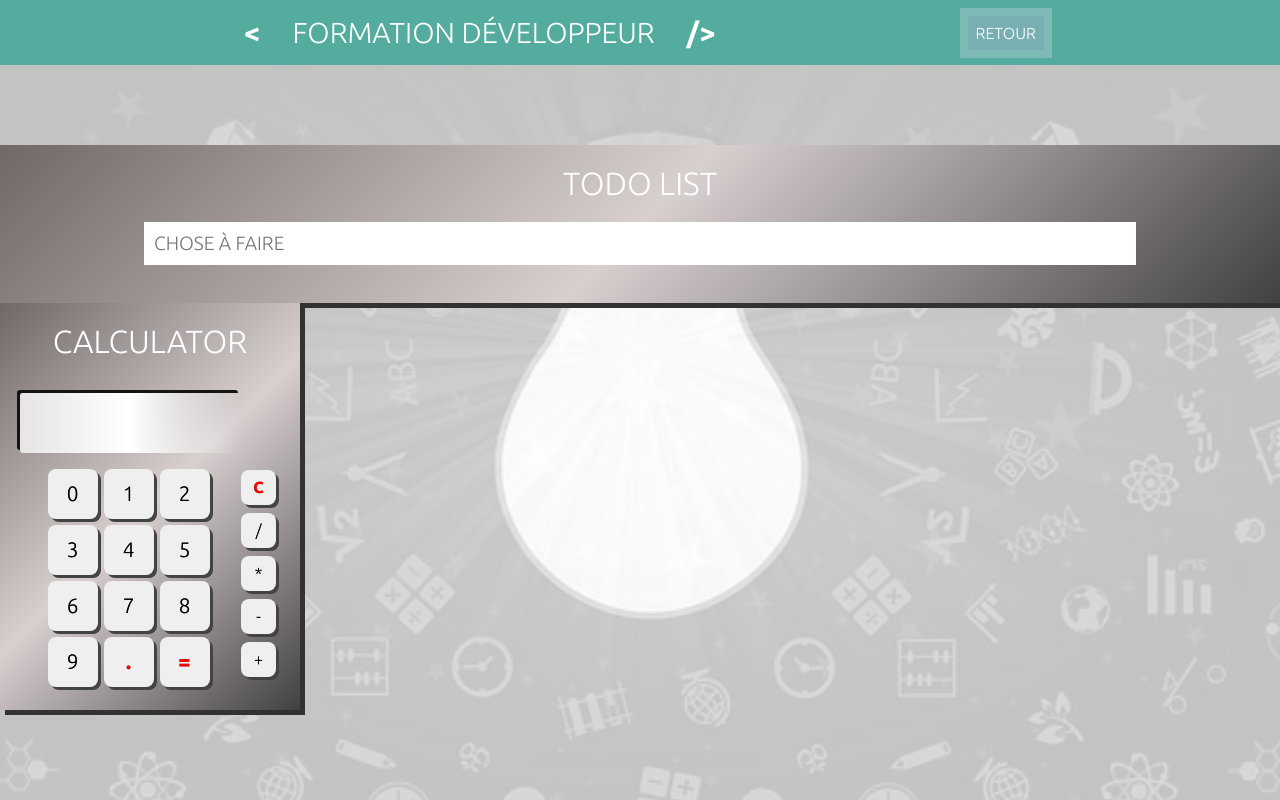
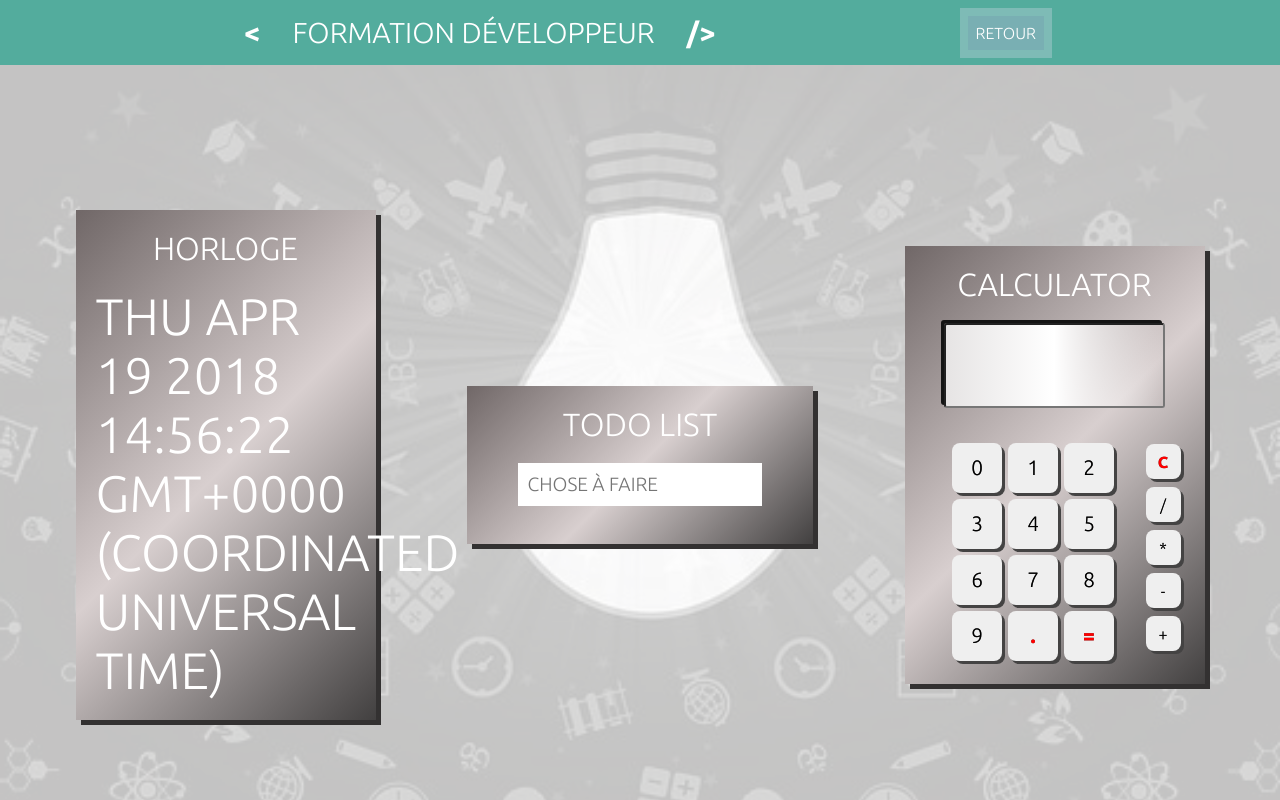
Before and after one commit to Matthias-GOUDJIL/admin, a plain HTML site: page html/gadgets.html in a window 1280 px wide. Shown: the top 800 px of the page. Drawn offline with Linux system fonts and the light colour scheme.

Commit message:
clock added

```diff
--- a/html/gadgets.html
+++ b/html/gadgets.html
@@ -39,6 +39,14 @@
 
         <div class="gadget-overlay">
 
+            <!-- Horloge ************************************************************************************** -->
+            <div id="clock">
+                <div class="container" id="container">
+                        <h1 id="title">Horloge</h1>
+                    <p id="display-clock">13 : 13 : 13</p>
+                </div>
+            </div>
+
             <!-- Todo-List ************************************************************************************** -->
             <div class="container" id="container">
                 <h1 id="title">Todo List</h1>
@@ -52,7 +60,7 @@
             <!-- Calculator ************************************************************************************** -->
 
             <div id="calculator">
-                 <div class="container" id="container">
+                <div class="container" id="container">
                     <h1 id="title">calculator</h1>
                     <input id="screen_input" type="text">
                     <div>
@@ -62,11 +70,15 @@
                 </div>
             </div>
 
+
+
         </div>
 
     </div>
 
 
+
+    <script src="../js/clock.js"></script>
     <script src="../js/gadgets.js"></script>
     <script src="../js/todo.js"></script>
     <script src="../js/calculator.js"></script>
--- /dev/null
+++ b/js/clock.js
@@ -0,0 +1,7 @@
+var clock = document.getElementById('display-clock');
+
+setInterval(function () {
+    var current_date= new Date();
+    clock.innerHTML= current_date;
+
+}, 1000);
--- a/scss/_calculator.scss
+++ b/scss/_calculator.scss
@@ -3,27 +3,26 @@
         max-width: 300px !important;
         display: flex;
         flex-direction: column;
+        align-items: center;
         #screen_input {
             width: 85%;
-            height: 60px;
-            margin: 5% 0;
             font-size: 3rem;
             text-align: right;
-            padding: 0 5%;
+            padding: 5%;
             box-shadow: -3px -3px rgb(20, 20, 20);
-            border: none;
             border-radius: 3px;
-            font-family: 'VT323', monospace;
+            // font-family: 'VT323', monospace;
             font-weight: 300;
             background: linear-gradient(-90deg, rgba(255, 255, 255, 0), white, rgb(230, 228, 228));
-            color: transparent;
             text-shadow: 0 0 0.5px #05223a;
+
             &:focus {
                 outline: none;
             }
         }
         div {
             display: flex;
+            margin-top: 1rem;
             #digits {
                 display: flex;
                 justify-content: center;
--- /dev/null
+++ b/scss/_clock.scss
@@ -0,0 +1,10 @@
+#clock {
+    #container {
+        max-width: 300px !important;
+        p {
+            color: #fff;
+            font-size: 3.2rem;
+            user-select: none;
+        }
+    }
+}
--- a/scss/gadgets.scss
+++ b/scss/_gadgets.scss
@@ -12,16 +12,17 @@
     background-attachment: fixed;
     background-size: cover;
     background-repeat: no-repeat;
-    height: 10000px;
+    height: 100vh;
     .gadget-overlay {
-        padding: 10vh 0;
         background-color: rgba(253, 253, 253, 0.774);
-        height: 100000px ;
-        // display: flex;
-        // flex-direction: column;
-        // align-items: center;
-
+        height: 100%;
+        display: flex;
+        flex-wrap: wrap;
+        align-items: center;
+        justify-content: space-evenly;
         #container {
+            margin: 1rem;
+            min-width: 300px;
             background-color: rgb(139, 138, 134);
             background: linear-gradient(-45deg, rgb(66, 64, 64), rgb(216, 207, 207), rgb(112, 103, 103));
             box-shadow: 5px 5px rgb(51, 49, 49);
--- a/scss/main.scss
+++ b/scss/main.scss
@@ -7,3 +7,4 @@
 @import 'dashboard';
 @import 'gadgets';
 @import 'calculator';
+@import 'clock';
```
Also changed, not shown: css/main.css, dist/css/main.min.css, 2 other files.
